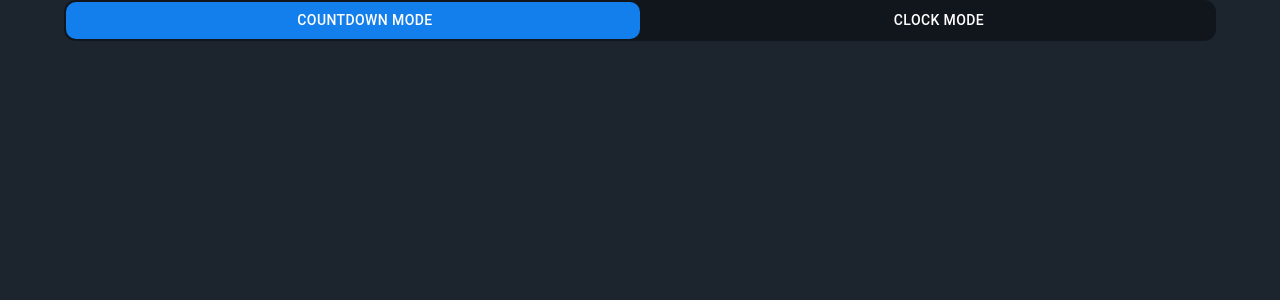
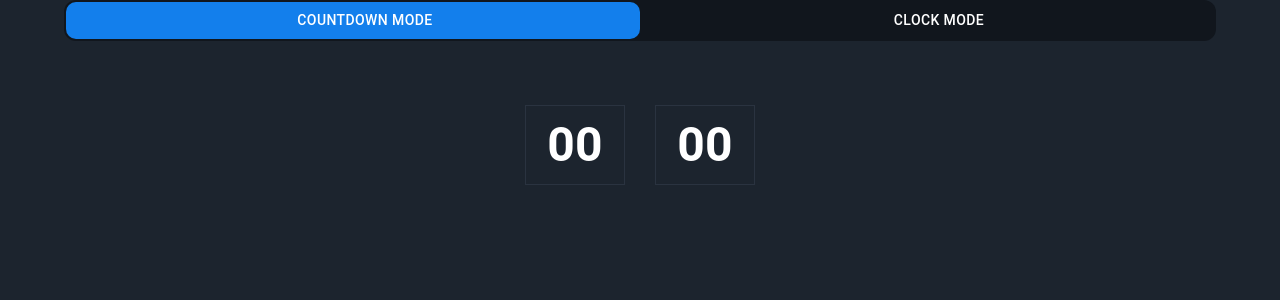
Before and after one commit to DeimosHall/shutdown-scheduler, a React (Vite) app: page / in a window 1280 px wide. Shown: the top 300 px of the page. Built offline with nearby package versions, Linux system fonts and the light colour scheme; some icons are missing.

Commit message:
feat: add time input container

```diff
--- a/src/components/layout/MainContainer.tsx
+++ b/src/components/layout/MainContainer.tsx
@@ -1,7 +1,12 @@
+import { Box } from "@mui/material";
 import { ModeSwitcher } from "../scheduler/ModeSwitcher";
+import { TimeInputContainer } from "../scheduler/TimeInputContainer/TimeInputContainer";
 
 export const MainContainer = () => {
   return (
-    <ModeSwitcher />
+    <Box>
+      <ModeSwitcher />
+      <TimeInputContainer />
+    </Box>
   );
 }
--- /dev/null
+++ b/src/components/scheduler/TimeInputContainer/TimeInput.tsx
@@ -0,0 +1,31 @@
+import { Box, InputBase } from "@mui/material"
+
+interface TimeInputProps {
+  value: unknown;
+  onChange: React.ChangeEventHandler<HTMLTextAreaElement | HTMLInputElement>;
+}
+
+function TimeInput({value, onChange}: TimeInputProps) {
+  return (
+    <Box
+      sx={{
+        border: '1px solid #2a3340',
+        width: '100px',
+        height: '80px',
+        display: 'flex',
+        justifyContent: 'center',
+        alignItems: 'center'
+      }}
+    >
+      <InputBase
+        value={value}
+        onChange={onChange}
+        inputProps={{
+          style: { textAlign: 'center', fontSize: '3em', fontWeight: 'bold' }
+        }}
+      />
+    </Box>
+  );
+}
+
+export default TimeInput;
--- /dev/null
+++ b/src/components/scheduler/TimeInputContainer/TimeInputContainer.tsx
@@ -0,0 +1,48 @@
+import { Box } from "@mui/material";
+import { ChangeEvent, useState } from "react";
+import TimeInput from "./TimeInput";
+
+export const TimeInputContainer = () => {
+  const [hours, setHours] = useState("00");
+  const [minutes, setMinutes] = useState("00");
+
+  const is_input_valid = (input: string): Boolean => {
+    const value = input.trim();
+
+    if (!isNaN(Number(value))) {
+      return false;
+    }
+
+    return true;
+  }
+
+  const updateHours = (e: ChangeEvent<HTMLInputElement>) => {
+    const value = e.target.value;
+
+    if (!is_input_valid(value)) {
+      return;
+    }
+
+    setHours(value);
+  };
+
+  const updateMinutes = (e: ChangeEvent<HTMLInputElement>) => {
+    setMinutes(e.target.value);
+  };
+
+  return (
+    <Box
+      sx={{
+        display: "flex",
+        justifyContent: "center",
+        alignItems: "center",
+        width: "100%",
+        marginTop: "5%",
+        gap: "30px",
+      }}
+    >
+      <TimeInput value={hours} onChange={updateHours} />
+      <TimeInput value={minutes} onChange={updateMinutes} />
+    </Box>
+  );
+};
```
